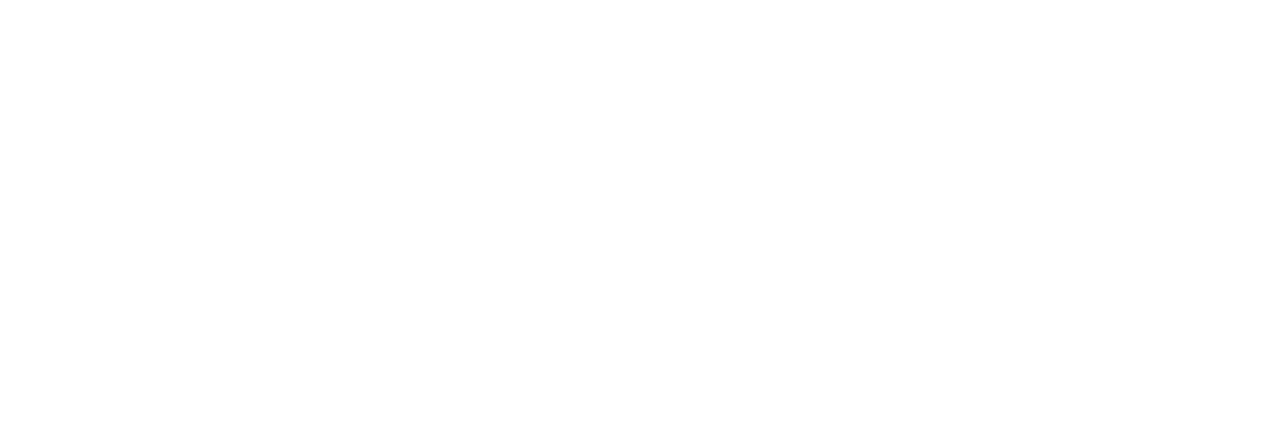
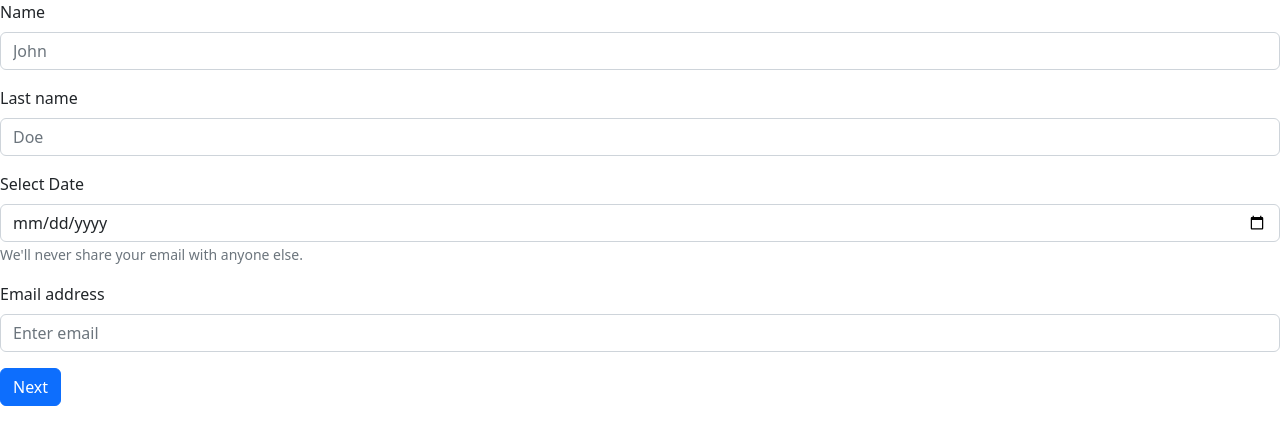
Before and after one commit to xfontr/202207-w8ch1-xifre-font, a React (Create React App) app: page / in a window 1280 px wide. Shown: the top 444 px of the page. Built offline with nearby package versions, Linux system fonts and the light colour scheme.

Commit message:
Installed boostrap and set up form first stage

```diff
--- a/package.json
+++ b/package.json
@@ -11,6 +11,7 @@
     "@types/react": "^18.0.17",
     "@types/react-dom": "^18.0.6",
     "react": "^18.2.0",
+    "react-bootstrap": "^2.5.0",
     "react-dom": "^18.2.0",
     "react-scripts": "5.0.1",
     "typescript": "^4.7.4",
--- a/public/index.html
+++ b/public/index.html
@@ -20,6 +20,12 @@
       work correctly both with client-side routing and a non-root public URL.
       Learn how to configure a non-root public URL by running `npm run build`.
     -->
+    <link
+      rel="stylesheet"
+      href="https://cdn.jsdelivr.net/npm/bootstrap@5.2.0-beta1/dist/css/bootstrap.min.css"
+      integrity="sha384-0evHe/X+R7YkIZDRvuzKMRqM+OrBnVFBL6DOitfPri4tjfHxaWutUpFmBp4vmVor"
+      crossorigin="anonymous"
+    />
     <title>Super form</title>
   </head>
   <body>
--- a/src/App.tsx
+++ b/src/App.tsx
@@ -1,5 +1,11 @@
+import SignForm from "./components/SignForm/SignForm";
+
 const App = () => {
-  return <div></div>;
+  return (
+    <div>
+      <SignForm />
+    </div>
+  );
 };
 
 export default App;
--- /dev/null
+++ b/src/components/SignForm/SignForm.tsx
@@ -0,0 +1,37 @@
+import Button from "react-bootstrap/Button";
+import Form from "react-bootstrap/Form";
+
+const SignForm = (): JSX.Element => {
+  return (
+    <Form>
+      <Form.Group className="mb-3" controlId="formBasicText">
+        <Form.Label>Name</Form.Label>
+        <Form.Control type="text" placeholder="John" />
+      </Form.Group>
+
+      <Form.Group className="mb-3" controlId="formBasicText">
+        <Form.Label>Last name</Form.Label>
+        <Form.Control type="text" placeholder="Doe" />
+      </Form.Group>
+
+      <Form.Group className="mb-3" controlId="formBasicDatePicker">
+        <Form.Label>Select Date</Form.Label>
+        <Form.Control type="date" placeholder="Date of Birth" />
+        <Form.Text className="text-muted">
+          We'll never share your email with anyone else.
+        </Form.Text>
+      </Form.Group>
+
+      <Form.Group className="mb-3" controlId="formBasicEmail">
+        <Form.Label>Email address</Form.Label>
+        <Form.Control type="email" placeholder="Enter email" />
+      </Form.Group>
+
+      <Button variant="primary" type="button">
+        Next
+      </Button>
+    </Form>
+  );
+};
+
+export default SignForm;
```
Also changed, not shown: 1 other file (tests, documents, lock files or other folders).
